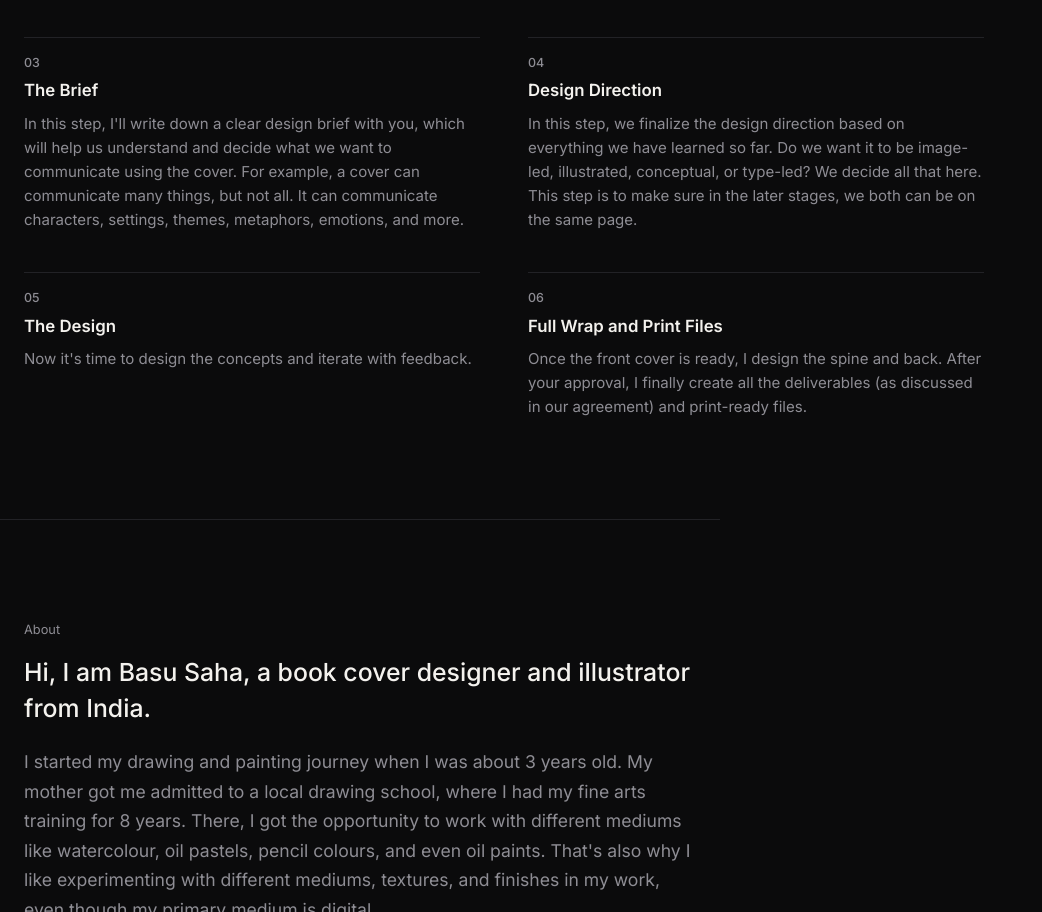
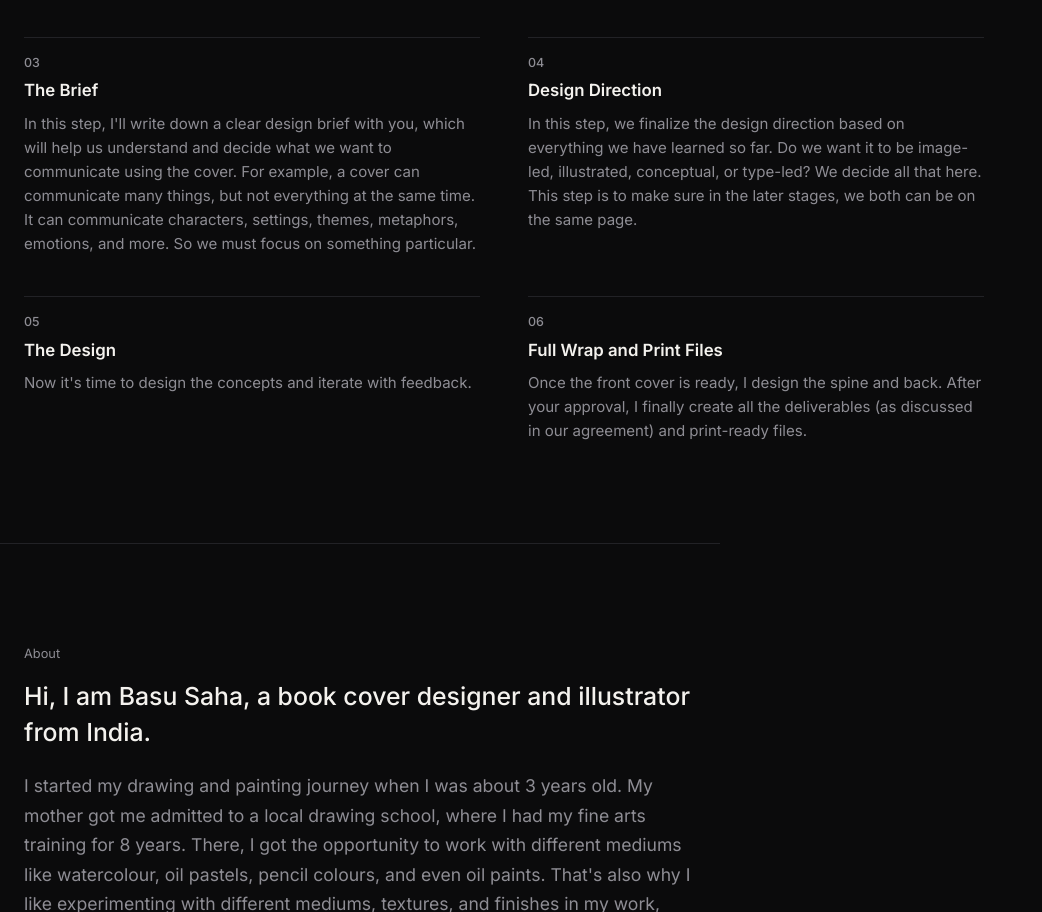
Before and after one commit to basudebsaha564/portfolio, a plain HTML site: page index.html in a window 1280 px wide. Shown: the part 1320-2232 px from the top of the page, without its empty margins (0-1042 px from the left). Drawn offline with Linux system fonts and the light colour scheme.

Commit message:
Update index.html

```diff
--- a/index.html
+++ b/index.html
@@ -783,7 +783,7 @@ footer {
         <div class="step-num">03</div>
         <h2 class="step-title">The Brief</h2>
         <p class="step-desc">
-          In this step, I'll write down a clear design brief with you, which will help us understand and decide what we want to communicate using the cover. For example, a cover can communicate many things, but not all. It can communicate characters, settings, themes, metaphors, emotions, and more.
+          In this step, I'll write down a clear design brief with you, which will help us understand and decide what we want to communicate using the cover. For example, a cover can communicate many things, but not everything at the same time. It can communicate characters, settings, themes, metaphors, emotions, and more. So we must focus on something particular.
         </p>
       </div>
 
```
